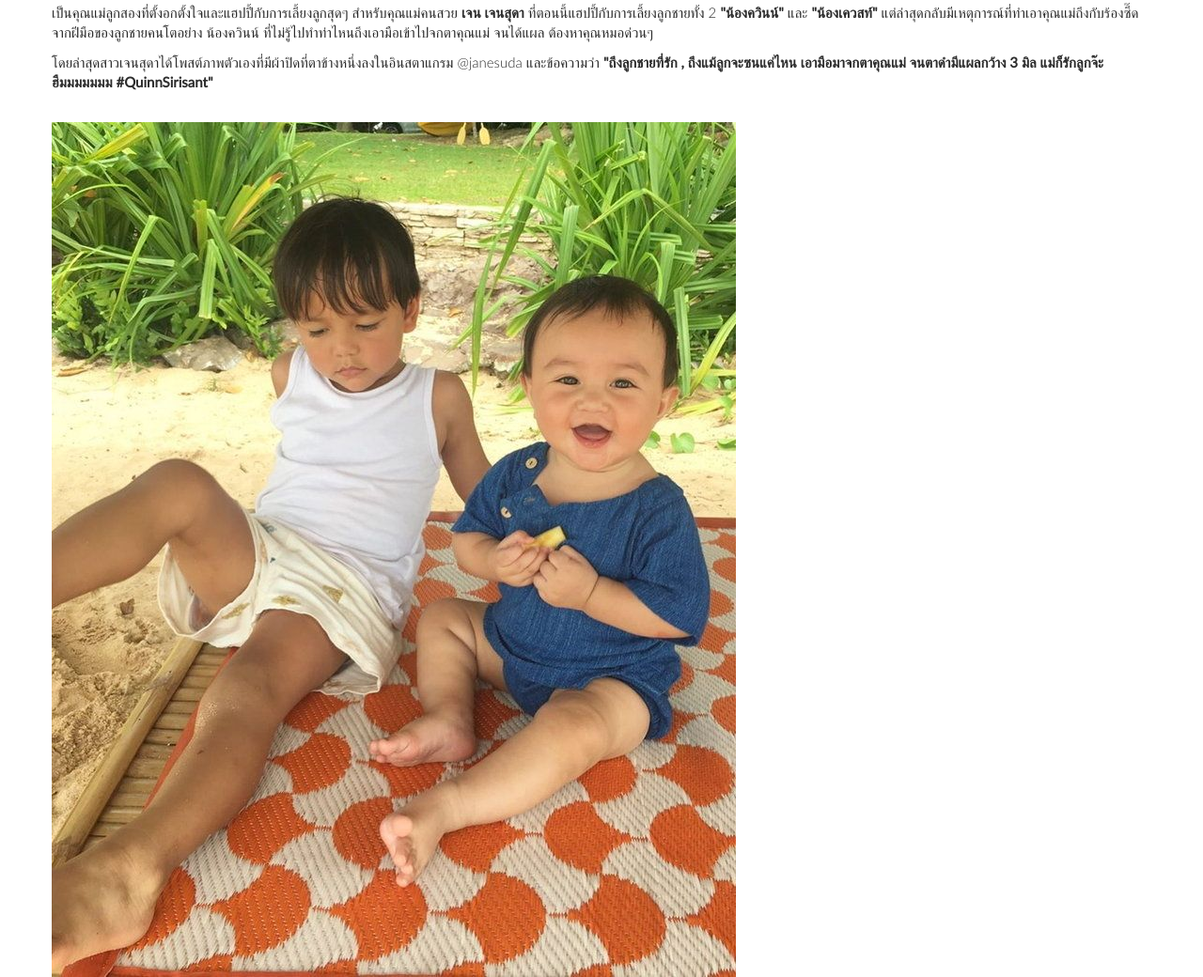
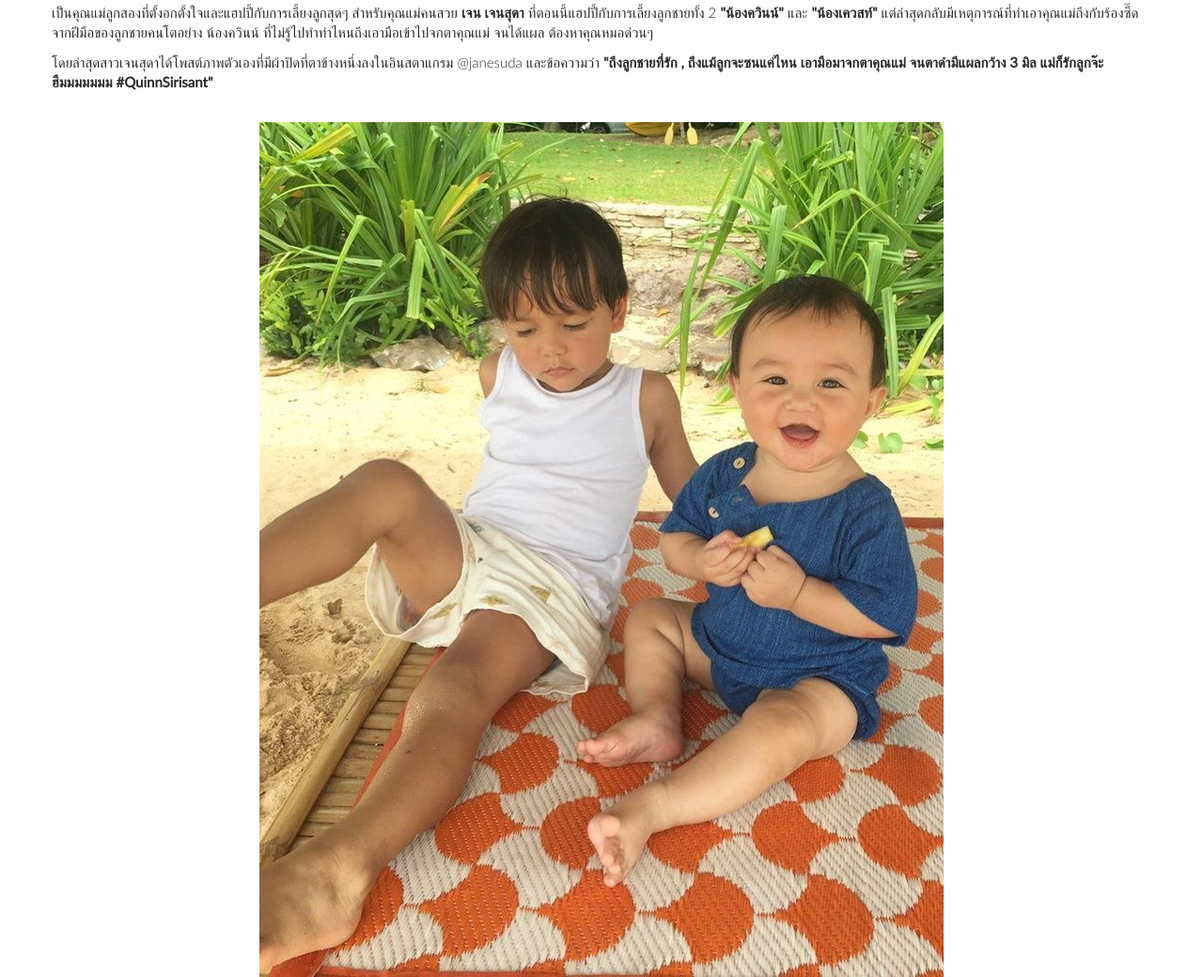
Before and after one commit to Apinyaa/41000, a plain HTML site: page index.html in a window 1280 px wide. Shown: the part 4975-6015 px from the top of the page at 94% size. Drawn offline with Linux system fonts and the light colour scheme; files whose address does not match are found by name.

Commit message:
Update index.html

```diff
--- a/index.html
+++ b/index.html
@@ -164,7 +164,7 @@
 
 								<p>โดยล่าสุดสาวเจนสุดาได้โพสต์ภาพตัวเองที่มีผ้าปิดที่ตาข้างหนึ่งลงในอินสตาแกรม @janesuda และข้อความว่า <b>"ถึงลูกชายที่รัก , ถึงแม้ลูกจะซนแค่ไหน เอามือมาจกตาคุณแม่ จนตาดำมีแผลกว้าง 3 มิล แม่ก็รักลูกจ๊ะ ฮืมมมมมมม  #QuinnSirisant"</b></p> <br>
 
-								<img src="img/1.6.jpg" alt=""> <br><br>
+								<center><img src="img/1.6.jpg" alt=""> </center><br><br>
 
 								<p>งานนี้เพื่อนๆ ของคุณแม่เจนสุดาต่างพากันเข้ามาแสดงความคิดเห็นทั้งสงสาร และเอ็นดูคุณแม่ บ้างก็มาแชร์ประสบการณ์ที่โดนมาเหมือนกัน อย่างสาว เป้ย ปานวาด ก็เข้ามาแชร์ประสบการณ์คุณแม่ว่า <i>"มีครั้งนึงเป้ยก็เคยโดน แผลใหญ่ถึงขนาดต้องแอดมิท หยอดยาทุกๆชั่วโมงเลย"</i>  ขอให้คุณแม่หายเร็วๆ จะได้เล่นกับลูกๆ ได้เต็มที่เหมือนเดิม</p>
 
```
